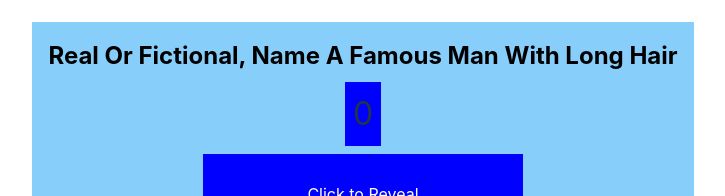
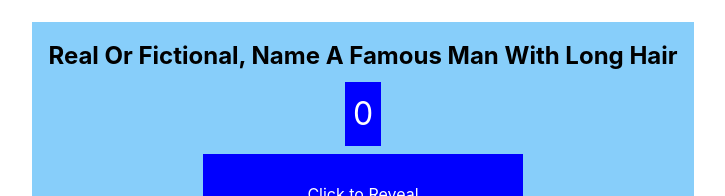
Before and after one commit to weakbox/family-feud, a React (Vite) app: page / in a window 1280 px wide. Shown: the top 196 px of the page, without its empty margins (277-1002 px from the left). Built offline with nearby package versions, Linux system fonts and the light colour scheme.

Commit message:
Removed redundant state for tracking total points and animated counter using react-countup

```diff
--- a/package.json
+++ b/package.json
@@ -11,6 +11,7 @@
   },
   "dependencies": {
     "react": "^18.3.1",
+    "react-countup": "^6.5.3",
     "react-dom": "^18.3.1"
   },
   "devDependencies": {
--- a/src/components/Question.module.css
+++ b/src/components/Question.module.css
@@ -13,6 +13,7 @@
 }
 
 .points {
+  color: white;
   font-size: 2em;
   background-color: blue;
   padding: 0.5rem;
--- a/src/components/Question.tsx
+++ b/src/components/Question.tsx
@@ -1,4 +1,5 @@
 import { useState } from "react";
+import CountUp from "react-countup";
 import Answer from "./Answer";
 import styles from "./Question.module.css";
 
@@ -16,31 +17,34 @@ interface QuestionProps {
 
 function Question({question}: QuestionProps) {
   const [flipStates, setFlipStates] = useState(Array.from({length: question.answers.length}).fill(false));
-  const [totalPoints, setTotalPoints] = useState(0);
 
   // Runs when answer is clicked
-  function handleFlip(index: number, points: number) {
+  function handleFlip(index: number) {
     setFlipStates((prev) => (
       prev.map((flipped, i) => (i === index ? !flipped : flipped))  // State immutable so make a copy with map?
     ));
+  }
 
-    // TODO: make this happen on state change, not onclick
-    setTotalPoints((prev) => (
-      flipStates[index] ? prev - points : prev + points
-    ));
-  }
+  // Not super sure why TypeScript needs a type annotation here
+  const totalPoints = flipStates.reduce((sum: number, flipState, index) => (
+    flipState ? sum + question.answers[index].points : sum
+  ), 0);
 
   return (
     <div className={styles.wrapper}>
       <h2 className={styles.question}>{question.text}</h2>
-      <p className={styles.points}>{totalPoints}</p>
+      <CountUp
+        className={styles.points}
+        end={totalPoints}
+        preserveValue={true}
+      />
       {question.answers.map((answer, index) => (
         <Answer
           key={index}
           answer={answer.text}
           points={answer.points}
           flipped={flipStates[index] as boolean}
-          onFlip={() => handleFlip(index, answer.points)}
+          onFlip={() => handleFlip(index)}
         />
       ))}
     </div>
```
Also changed, not shown: 1 other file (tests, documents, lock files or other folders).
